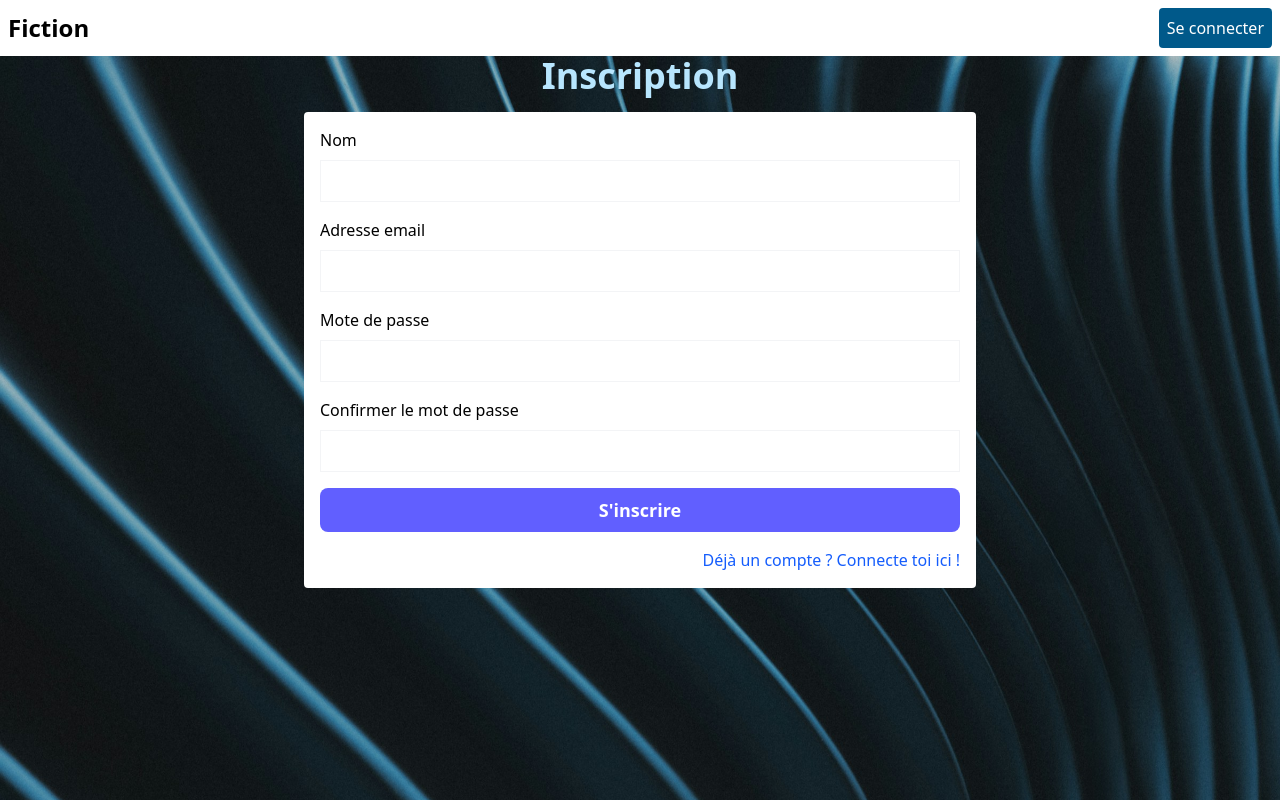
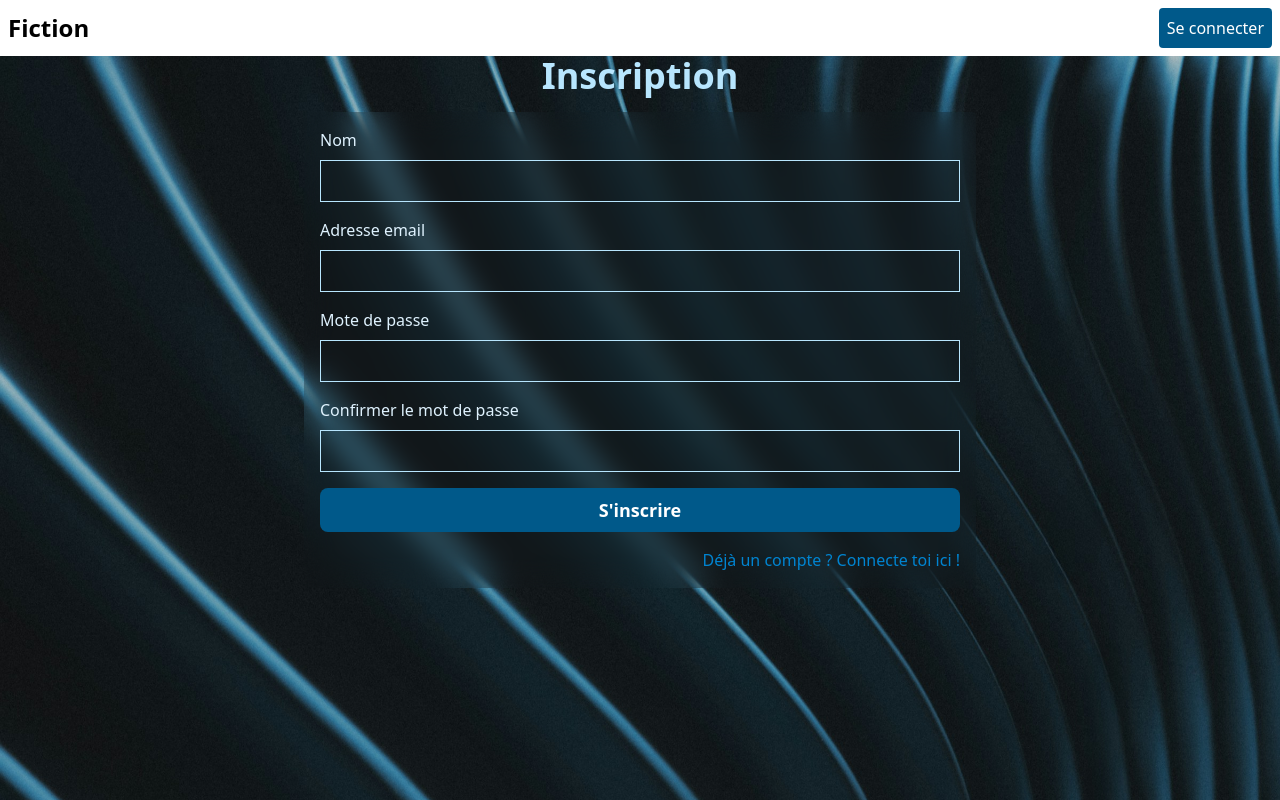
Before and after one commit to Loriane-2009/FictionInt, a Vue app in the folder frontend/: page /register in a window 1280 px wide. Built offline with nearby package versions, Linux system fonts and the light colour scheme.

Commit message:
Change login & register page style

```diff
--- a/frontend/src/components/StoryCard.vue
+++ b/frontend/src/components/StoryCard.vue
@@ -1,6 +1,6 @@
 <template>
   <div
-      class="glass-card backdrop-blur-lg shadow-md max-w-2xl w-full rounded-lg p-6 flex flex-col items-center transition hover:shadow-xl relative">
+      class="backdrop-blur-lg shadow-md max-w-2xl w-full rounded-lg p-6 flex flex-col items-center transition hover:shadow-xl relative">
     <h2 class="text-2xl font-semibold text-sky-100 mb-4">{{ story.title }}</h2>
     <p class="text-sky-200 text-center mb-6">{{ story.description }}</p>
     <router-link
--- a/frontend/src/components/forms/LoginForm.vue
+++ b/frontend/src/components/forms/LoginForm.vue
@@ -1,21 +1,21 @@
 <template>
-  <form class="container max-w-2xl mx-auto bg-white p-4 flex flex-col gap-4 rounded" @submit.prevent="handleSubmit">
+  <form class="backdrop-blur-lg container max-w-2xl mx-auto p-4 flex flex-col gap-4 rounded" @submit.prevent="handleSubmit">
     <p class="text-red-500" v-if="formError">{{ formError }}</p>
-    <div class="flex flex-col gap-2">
+    <div class="flex flex-col gap-2 text-sky-100">
       <label>Adresse email</label>
-      <input class="border border-gray-100 p-2" v-model="credentials.email"/>
+      <input class="border border-sky-200 p-2" v-model="credentials.email"/>
     </div>
-    <div class="flex flex-col gap-2">
+    <div class="flex flex-col gap-2 text-sky-100">
       <label>Mot de passe</label>
-      <input class="border border-gray-100 p-2" v-model="credentials.password" type="password"/>
+      <input class="border border-sky-200 p-2" v-model="credentials.password" type="password"/>
     </div>
     <div class="flex flex-col gap-2">
       <button
-          class="bg-indigo-500 hover:bg-indigo-700 text-white font-bold py-2 px-4 rounded-lg text-lg transition duration-300">
+          class="bg-sky-800 hover:bg-sky-950 text-white font-bold py-2 px-4 rounded-lg text-lg transition duration-300">
         Se connecter
       </button>
     </div>
-    <RouterLink class="text-end font-medium text-blue-600 dark:text-blue-500 hover:underline" to="/register">
+    <RouterLink class="text-end font-medium text-sky-600 hover:underline" to="/register">
       Pas encore de compte ? Créer en un ici !
     </RouterLink>
   </form>
--- a/frontend/src/components/forms/RegisterForm.vue
+++ b/frontend/src/components/forms/RegisterForm.vue
@@ -1,50 +1,50 @@
 <template>
   <form
-      class="container max-w-2xl mx-auto bg-white p-4 flex flex-col gap-4 rounded"
+      class="backdrop-blur-lg container max-w-2xl mx-auto p-4 flex flex-col gap-4 rounded"
       @submit.prevent="handleSubmit">
-    <div class="flex flex-col gap-2">
+    <div class="flex flex-col gap-2 text-sky-100">
       <FormError :errors="formErrors" name="name"/>
       <label>Nom</label>
       <input
-          class="border border-gray-100 p-2"
+          class="border border-sky-200 p-2"
           type="text"
           v-model="formData.name"
       />
     </div>
-    <div class="flex flex-col gap-2">
+    <div class="flex flex-col gap-2 text-sky-100">
       <FormError :errors="formErrors" name="email"/>
       <label>Adresse email</label>
       <input
-          class="border border-gray-100 p-2"
+          class="border border-sky-200 p-2"
           type="email"
           v-model="formData.email"
       />
     </div>
-    <div class="flex flex-col gap-2">
+    <div class="flex flex-col gap-2 text-sky-100">
       <FormError :errors="formErrors" name="password"/>
       <label>Mote de passe</label>
       <input
-          class="border border-gray-100 p-2"
+          class="border border-sky-200 p-2"
           v-model="formData.password"
           type="password"
       />
     </div>
-    <div class="flex flex-col gap-2">
+    <div class="flex flex-col gap-2 text-sky-100">
       <FormError :errors="formErrors" name="password_confirmation"/>
       <label>Confirmer le mot de passe</label>
       <input
-          class="border border-gray-100 p-2"
+          class="border border-sky-200 p-2"
           v-model="formData.password_confirmation"
           type="password"
       />
     </div>
-    <div class="flex flex-col gap-2">
+    <div class="flex flex-col gap-2 text-sky-100 ">
       <button
-          class="bg-indigo-500 hover:bg-indigo-700 text-white font-bold py-2 px-4 rounded-lg text-lg transition duration-300">
+          class="bg-sky-800 hover:bg-sky-950 text-white font-bold py-2 px-4 rounded-lg text-lg transition duration-300">
         S'inscrire
       </button>
     </div>
-    <RouterLink class="text-end font-medium text-blue-600 dark:text-blue-500 hover:underline" to="/login">
+    <RouterLink class="text-end font-medium text-sky-600 hover:underline" to="/login">
       Déjà un compte ? Connecte toi ici !
     </RouterLink>
   </form>
```
